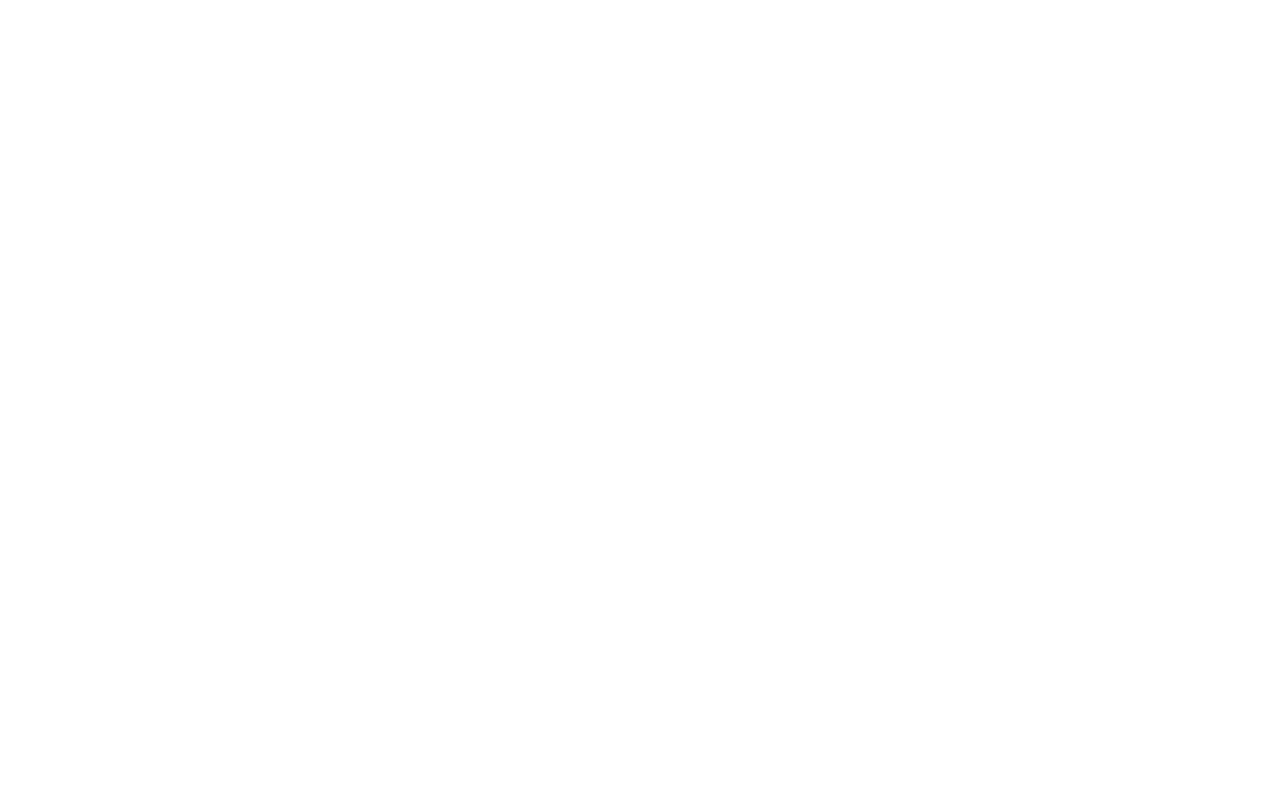
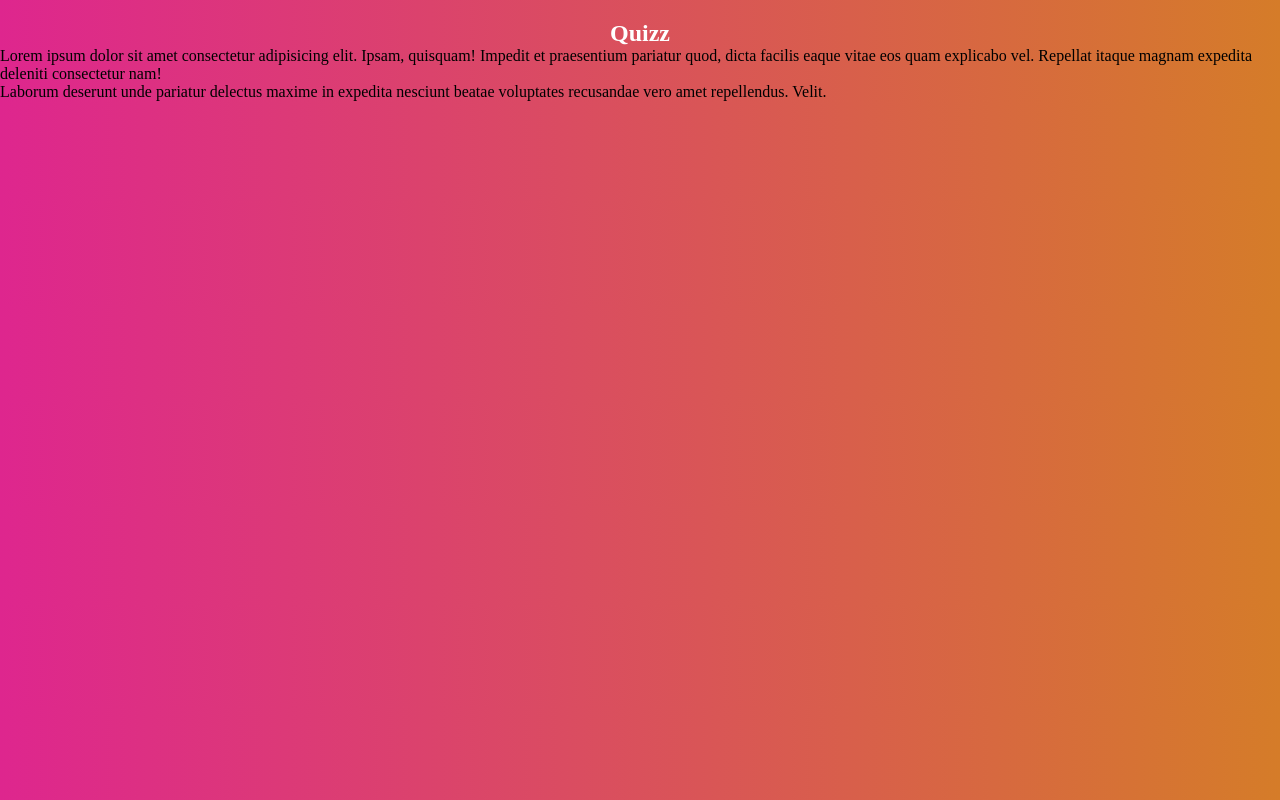
Before and after one commit to Mathis972/fynd_front, a Vue app: page /quizz in a window 1280 px wide. Built offline with nearby package versions, Linux system fonts and the light colour scheme.

Commit message:
création fichier component et view + route pour page quizz

```diff
--- /dev/null
+++ b/src/components/QuestionsQuizz.vue
@@ -0,0 +1,29 @@
+<template>
+  <div id="quizz">
+    <h2>Quizz</h2>
+    <p class="text-presentation">Lorem ipsum dolor sit amet consectetur adipisicing elit. Ipsam, quisquam! Impedit et praesentium pariatur quod, dicta facilis eaque vitae eos quam explicabo vel. Repellat itaque magnam expedita deleniti consectetur nam!</p>
+    <p class="text-presentation">Laborum deserunt unde pariatur delectus maxime in expedita nesciunt beatae voluptates recusandae vero amet repellendus. Velit.</p>
+    </div>
+</template>
+
+<script>
+export default {
+  name: 'QuestionsQuizz'
+}
+</script>
+
+<!-- Add "scoped" attribute to limit CSS to this component only -->
+<style scoped>
+#quizz {
+  margin-top: 20px;
+}
+
+body {
+  font-family: 'Segoe UI';
+}
+
+h3, h2 {
+  text-align: center;
+  color: white;
+}
+</style>
--- a/src/router/index.js
+++ b/src/router/index.js
@@ -1,6 +1,7 @@
 import Vue from 'vue'
 import VueRouter from 'vue-router'
 import Home from '../views/Home.vue'
+import Quizz from '../views/Quizz.vue'
 
 Vue.use(VueRouter)
 
@@ -9,6 +10,11 @@
     path: '/',
     name: 'Home',
     component: Home
+  },
+  {
+    path: '/quizz',
+    name: 'Quizz',
+    component: Quizz
   },
   {
     path: '/about',
--- /dev/null
+++ b/src/views/Quizz.vue
@@ -0,0 +1,21 @@
+<template>
+    <QuestionsQuizz />
+</template>
+
+<script>
+// @ is an alias to /src
+import QuestionsQuizz from '@/components/QuestionsQuizz.vue'
+
+export default {
+  name: 'Quizz',
+  components: {
+    QuestionsQuizz
+  }
+}
+</script>
+
+<style>
+body {
+  background: linear-gradient(90deg, #de268e 0%, #d57c29 100%, #d57e27 103.36%);
+}
+</style>
```
